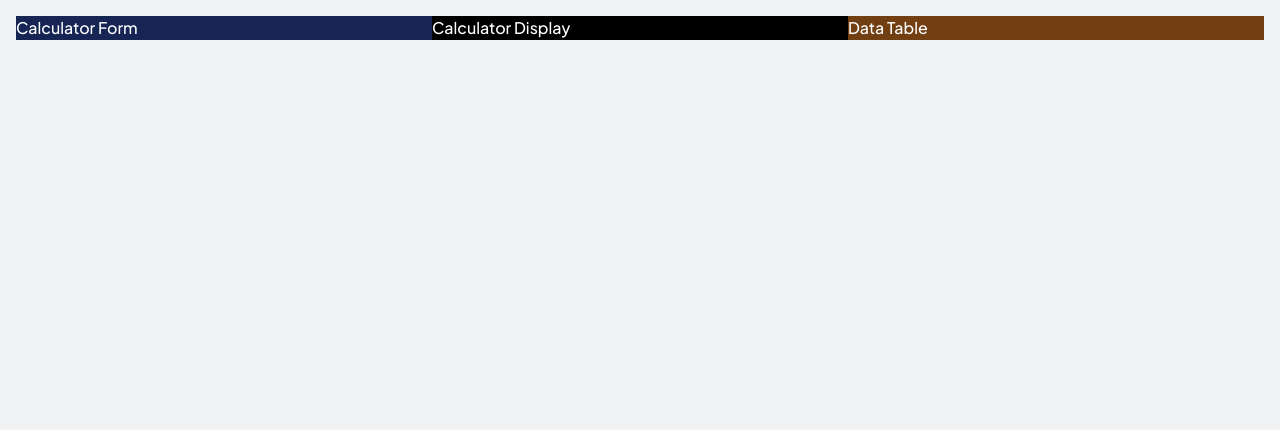
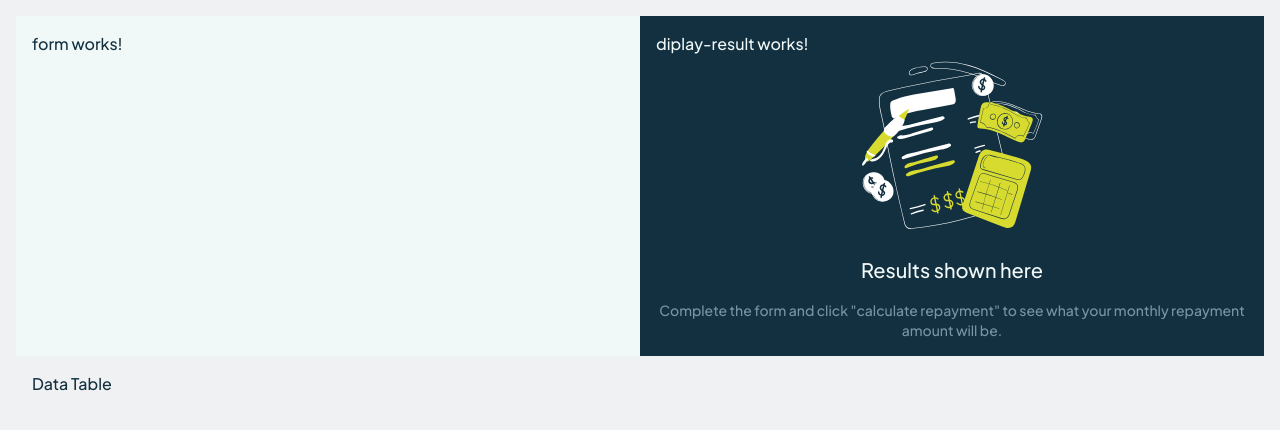
Before and after one commit to TheJordach/mortgage-calculator-v2, an Angular app: page / in a window 1280 px wide. Shown: the top 430 px of the page. Built offline with nearby package versions, Linux system fonts and the light colour scheme.

Commit message:
converting columns to grid: default grid-cols-1 and lg:grid-cols-2

```diff
--- a/src/app/calculator/diplay-result/diplay-result.component.html
+++ /dev/null
@@ -1 +0,0 @@
-<p>diplay-result works!</p>
--- /dev/null
+++ b/src/app/calculator/display-result/display-result.component.html
@@ -0,0 +1,11 @@
+<p>diplay-result works!</p>
+<ng-container *ngIf="displayResult !== 0">
+
+  <div class="flex flex-col text-center items-center flex-nowrap">
+  <img  [src]="'assets/images/illustration-empty.svg'" alt="calculator illustration">
+  <p class="mt-2 mb-4 text-xl">Results shown here</p>
+  <p class="text-sm text-challenge-gray-clear font-light">Complete the form and click "calculate repayment" to see
+    what your monthly repayment amount will be.</p>
+  </div>
+
+</ng-container>
--- /dev/null
+++ b/src/app/calculator/display-result/display-result.component.ts
@@ -0,0 +1,11 @@
+import { Component } from '@angular/core'
+
+@Component({
+    selector: 'app-display-result',
+    templateUrl: './display-result.component.html',
+    styleUrl: './display-result.component.scss',
+})
+export class DisplayResultComponent {
+    // Create an Observable that emits value 42
+    displayResult = 1
+}
--- a/src/app/calculator/home/home.component.html
+++ b/src/app/calculator/home/home.component.html
@@ -1,6 +1,11 @@
-<main class="p-4 columns-1 gap-0 sm:columns-2 lg:columns-3">
-  <div class="bg-blue-950 w-35 h-35 text-white">Calculator Form</div>
-  <div class="bg-black w-35 h-35 text-white">Calculator Display</div>
-  <div class="bg-yellow-900 w-35 h-35 text-white">Data Table</div>
+<main class="p-4 grid grid-cols-1 gap-0 lg:grid-cols-2">
+
+  <div class="bg-challenge-white p-4 text-challenge-blue-dark">
+    <app-form></app-form>
+  </div>
+  <div class="bg-challenge-blue-dark p-4 text-challenge-white ">
+    <app-display-result></app-display-result>
+  </div>
+  <div class=" p-4 text-challenge-blue-dark">Data Table</div>
 
 </main>
--- a/tailwind.config.js
+++ b/tailwind.config.js
@@ -25,6 +25,7 @@ module.exports = {
                 'challenge-indigo': 'rgba(219, 220, 37, 1.00)',
                 'challenge-yellow-clear': 'rgba(250, 250, 224, 1.00)',
                 'challenge-blue-dark': 'rgba(19, 48, 64, 1.00)',
+                'challenge-blue-super-dark': 'rgba(14, 36, 49, 1.00)',
                 'custom-gray': 'rgba(144, 156, 194, 1.00)',
                 'custom-blue': 'rgba(8, 72, 135, 1.00)',
                 'custom-orange': 'rgba(245, 138, 7, 1.00)',
```
Also changed, not shown: src/app/calculator/calculator.module.ts (+9 -21 lines), src/app/calculator/diplay-result/diplay-result.component.ts (deleted, +0 -10 lines), src/app/calculator/display-result/display-result.component.scss (added), 2 other files (tests, documents, lock files or other folders).
